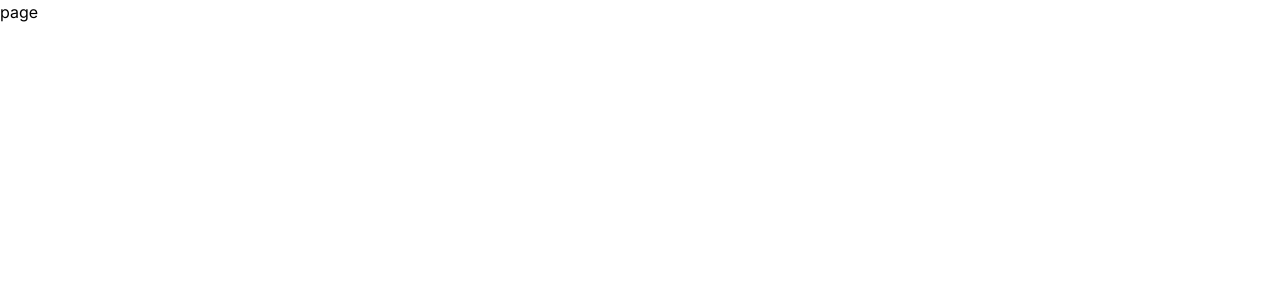
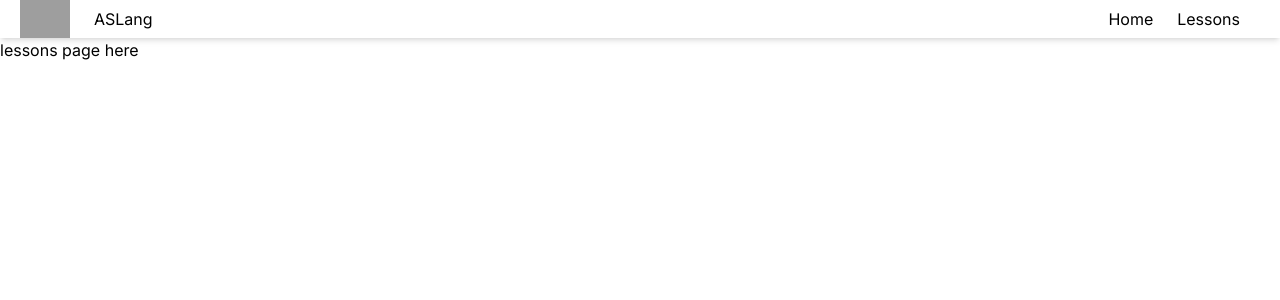
Before and after one commit to erom03/ASLang, a Next.js app: page /lessons in a window 1280 px wide. Shown: the top 300 px of the page. Built offline with nearby package versions, Linux system fonts and the light colour scheme; grey boxes are pictures that could not be loaded.

Commit message:
2 pages work now!!!

```diff
--- a/app/components/navigation/index.tsx
+++ b/app/components/navigation/index.tsx
@@ -16,13 +16,8 @@ const Navbar = () => {
                 </Link>
               </li>
               <li>
-                <Link href="/about">
-                  <p>About</p>
-                </Link>
-              </li>
-              <li>
-                <Link href="/contacts">
-                  <p>Contacts</p>
+                <Link href="/lessons">
+                  <p>Lessons</p>
                 </Link>
               </li>
             </ul>
--- a/app/lessons/page.tsx
+++ b/app/lessons/page.tsx
@@ -1,8 +1,12 @@
 import React from 'react'
+import Navigation from "../components/navigation";
 
 const page = () => {
   return (
-    <div>page</div>
+    <section>
+    <header><Navigation /></header>
+    <div>lessons page here</div>
+    </section>
   )
 }
 
```
